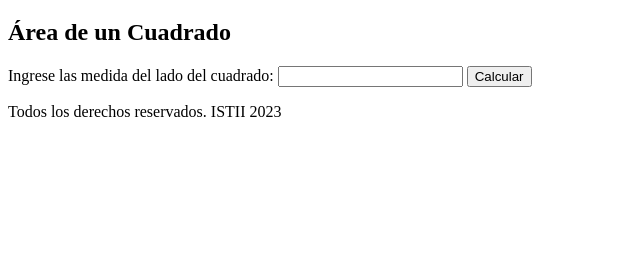
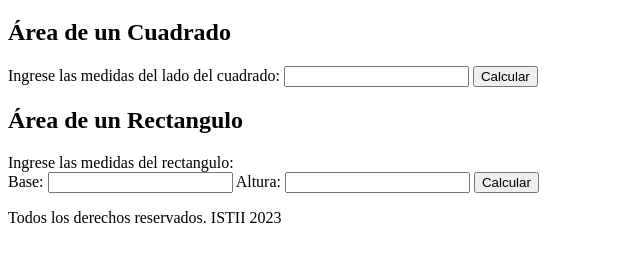
Before and after one commit to BrandonHernz/proyecto-final-bacho, a plain HTML site: page index.html in a window 1280 px wide. Shown: the part 61-322 px from the top of the page, without its empty margins (0-640 px from the left). Drawn offline with Linux system fonts and the light colour scheme.

Commit message:
Agregar formulario de área de rectangulo y correciones

```diff
--- a/index.html
+++ b/index.html
@@ -11,17 +11,29 @@
       <h1>Calculadora de Áreas Geométricas</h1>
     </header>
     <main>
-      <section id="cuadrado">
+      <section id="contenedor-cuadrado">
         <h2>Área de un Cuadrado</h2>
         <form action="">
           <label for="cuadrado">
-            <span>Ingrese las medida del lado del cuadrado:</span>
-            <input type="text" id="input-cuadrado" />
+            <span>Ingrese las medidas del lado del cuadrado:</span>
+            <input type="text" id="lado-cuadrado" />
             <input type="submit" value="Calcular" />
           </label>
         </form>
       </section>
-      <section id="rectangulo"></section>
+      <section id="contenedor-rectangulo">
+        <h2>Área de un Rectangulo</h2>
+        <form action="">
+          <label for="rectangulo">
+            <span>Ingrese las medidas del rectangulo:</span><br />
+            Base:
+            <input type="text" id="base-rectangulo" />
+            Altura:
+            <input type="text" id="altura-rectangulo" />
+          </label>
+          <input type="submit" value="Calcular" />
+        </form>
+      </section>
       <section id="triangulo"></section>
       <section id="circulo"></section>
       <section id="pentagono"></section>
```
